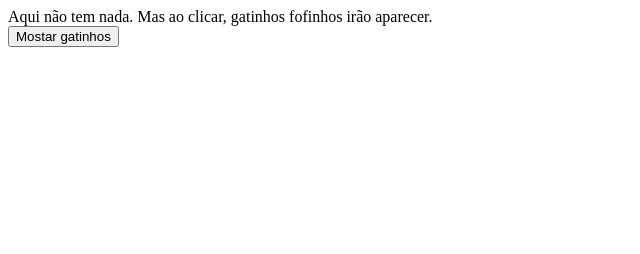
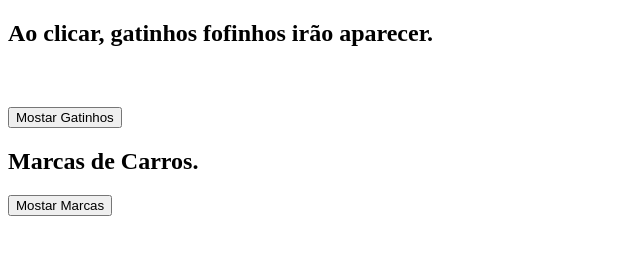
Before and after one commit to miresfigueiredo/PraticaGatinhos, a plain HTML site: page index.html in a window 1280 px wide. Shown: the whole page, without its empty margins (0-640 px from the left). Drawn offline with Linux system fonts and the light colour scheme.

Commit message:
Update index.html

```diff
--- a/index.html
+++ b/index.html
@@ -7,10 +7,17 @@
     <link rel="stylesheet" href="style.css">
 </head>
 <body>
-    Aqui não tem nada. Mas ao clicar, gatinhos fofinhos irão aparecer.
-    <br>
-    <button id="mostrar-gatinhos">Mostar gatinhos</button>
-    <div id="gatinhos"></div>
+    <div>
+        <h2>Ao clicar, gatinhos fofinhos irão aparecer.</h2>
+        <div id="gatinhos"></div>
+        <button id="mostrar-gatinhos">Mostar Gatinhos</button>
+    </div>
+
+    <div>
+        <h2>Marcas de Carros.</h2>
+        <div id="marcas"></div>
+        <button id="mostrar-marcas">Mostar Marcas</button>
+    </div>
     <script src="app.js"></script>
 </body>
 </html>
```
